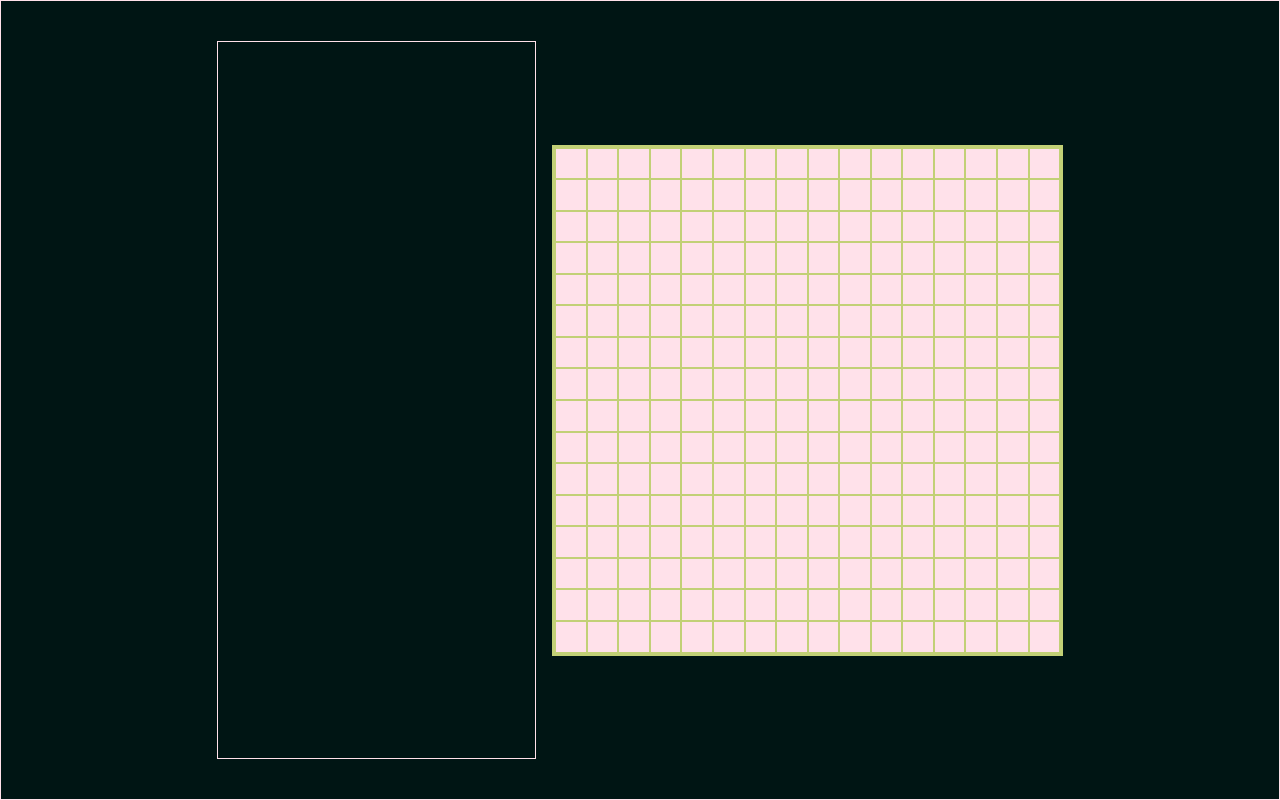
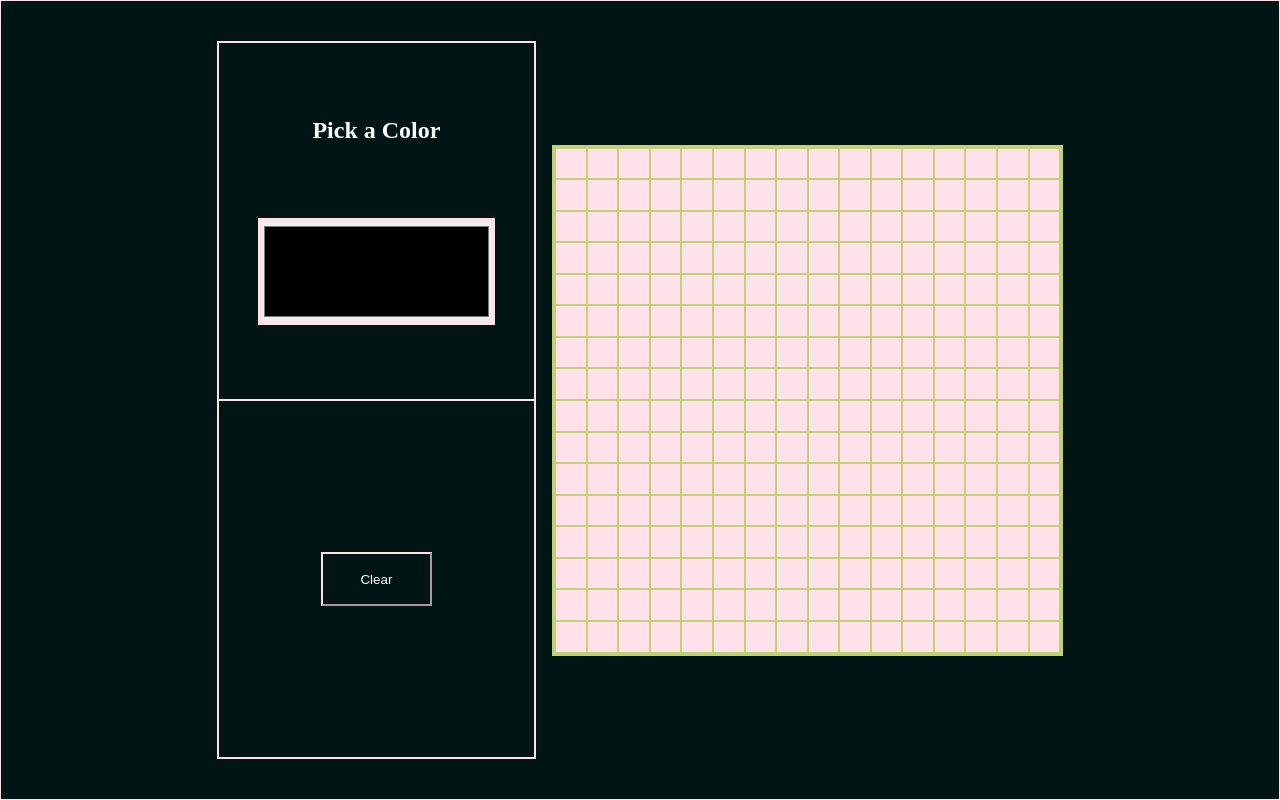
Before and after one commit to BitsuMamo/odin-etch-a-sketch, a website: page index.html in a window 1280 px wide. Drawn offline with Linux system fonts and the light colour scheme.

Commit message:
Added color selector and clear for the toolbox.

```diff
--- a/index.html
+++ b/index.html
@@ -15,6 +15,15 @@
   <div class="container">
 
     <div id="tool-container">
+      <div class="color-selector">
+        <h2 id="color-input-label">Pick a Color</h2>
+        <input type="color" name="color-input" value="#000" id="color-input">
+      </div>
+
+      <div class="tools">
+        <button type="" id="clear-btn">Clear</button>
+
+      </div>
 
     </div>
 
```
